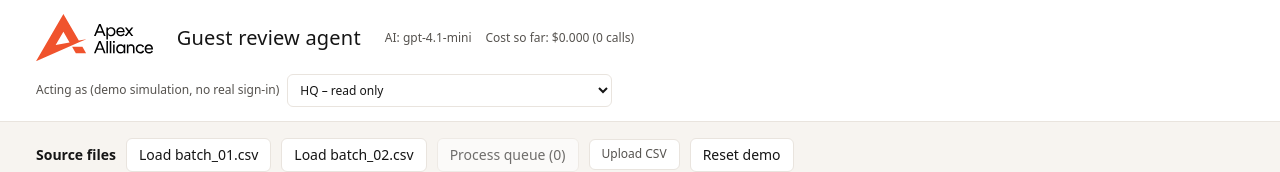
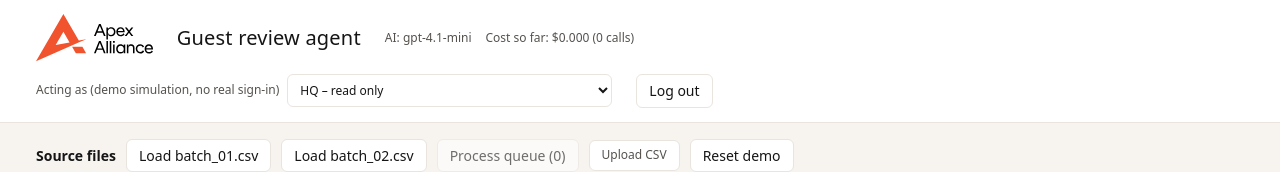
Before and after one commit to juliuspov7/apex-review-agent, a Next.js app: page / in a window 1280 px wide. Shown: the top 172 px of the page. Built offline with nearby package versions, Linux system fonts and the light colour scheme.

Commit message:
Add Log out (clears the gate cookie)

```diff
--- a/app/Agent.tsx
+++ b/app/Agent.tsx
@@ -20,6 +20,11 @@ const guest = (r: Review) => r.reviewer.split(/[\s.]/)[0] || "Guest";
 const render = (r: Review, t: string) => t.replaceAll("{{GUEST}}", guest(r));
 const short = (c: string) => c.replace("Technical – ", "T · ");
 const fmtT = (s: string) => new Date(s).toLocaleString("en-GB", { day: "2-digit", month: "short", hour: "2-digit", minute: "2-digit" });
+
+async function logout() {
+  await fetch("/api/logout", { method: "POST" }).catch(() => null);
+  window.location.href = "/login";
+}
 
 export default function Agent() {
   const [api, setApi] = useState<Api | null>(null);
@@ -126,6 +131,7 @@ export default function Agent() {
               {api.actors.map((a) => <option key={a.email} value={a.email}>{a.hotel} · {a.role} · {a.email}</option>)}
             </select>
           </label>
+          <button className="btn" onClick={logout} title="End this session">Log out</button>
         </div>
       </header>
       <div className="wrap">
--- /dev/null
+++ b/app/api/logout/route.ts
@@ -0,0 +1,8 @@
+import { GATE_COOKIE } from "@/lib/gate";
+
+/** Ends the session: the gate cookie is cleared, so the login page is shown again. */
+export async function POST() {
+  const res = Response.json({ ok: true });
+  res.headers.append("Set-Cookie", `${GATE_COOKIE}=; Path=/; HttpOnly; Secure; SameSite=Lax; Max-Age=0`);
+  return res;
+}
```
